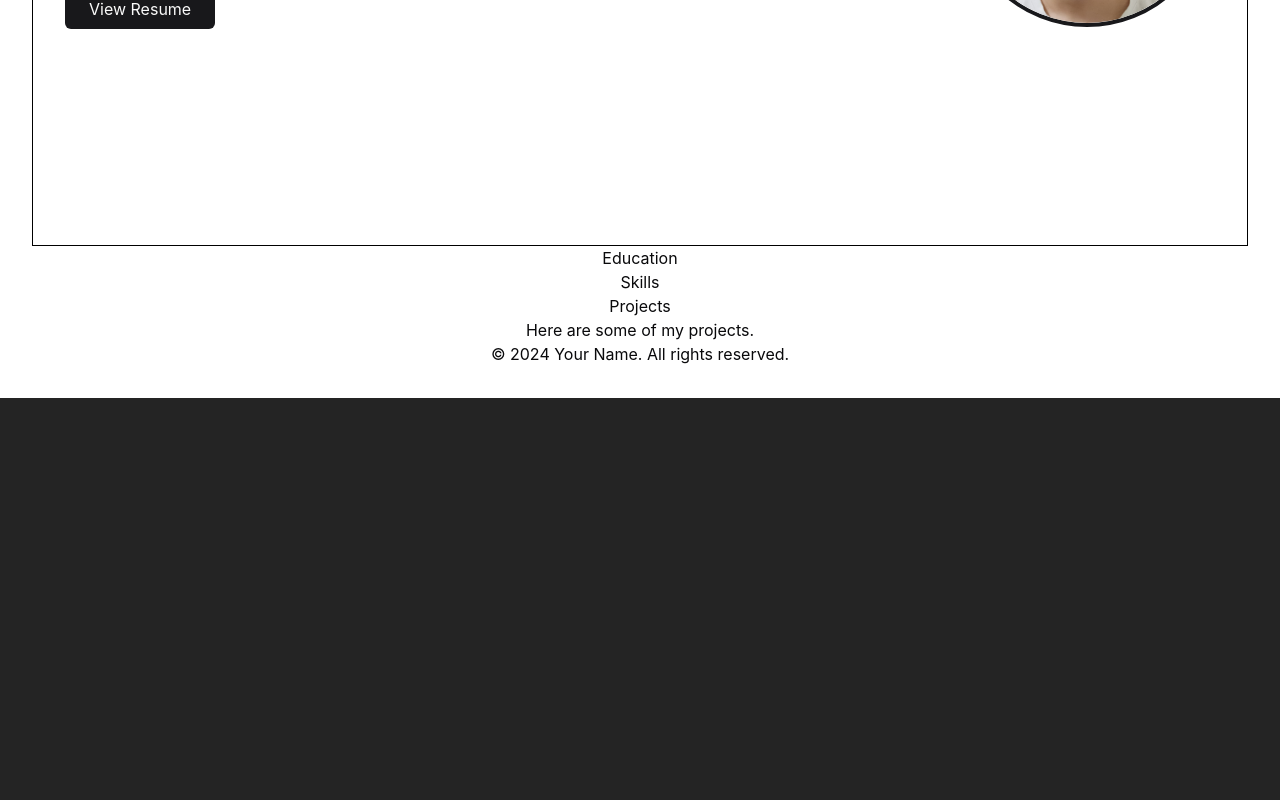
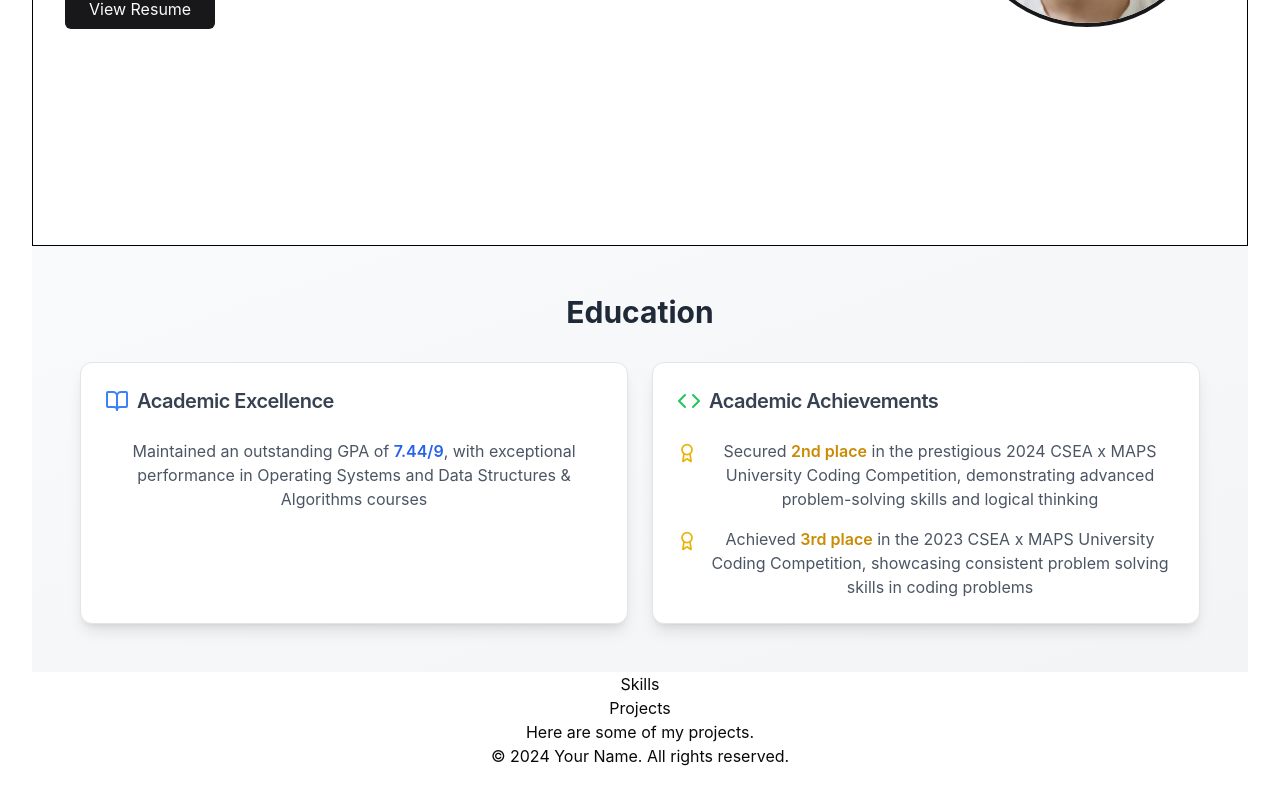
Before and after one commit to Minsukim2827/portfolio-10112024, a React (Vite) app: page / in a window 1280 px wide. Shown: the part 546-1346 px from the top of the page. Before the commit the page ends 944 px from the top, so only its background shows below. Built offline with nearby package versions, Linux system fonts and the light colour scheme.

Commit message:
added education section, added navbar icons

```diff
--- a/src/components/education/education.jsx
+++ b/src/components/education/education.jsx
@@ -1,12 +1,59 @@
 
+import { Award, BookOpen, Code } from "lucide-react"
+import { Card, CardContent, CardHeader, CardTitle } from "@/components/ui/card"
 
-const Education = () => {
-    return (
-        <div>
-            <h2>Education</h2>
+export default function Education() {
+  return (
+    (<section
+      className="py-12 px-4 md:px-8 lg:px-12 bg-gradient-to-br from-gray-50 to-gray-100 dark:from-gray-900 dark:to-gray-800">
+      <div className="max-w-6xl mx-auto">
+        <h2
+          className="text-3xl font-bold text-center mb-8 text-gray-800 dark:text-gray-100">Education</h2>
+        <div className="grid grid-cols-1 md:grid-cols-2 gap-6">
+          <Card
+            className="bg-white dark:bg-gray-800 shadow-lg hover:shadow-xl transition-shadow duration-300">
+            <CardHeader>
+              <CardTitle
+                className="flex items-center text-xl font-semibold text-gray-700 dark:text-gray-200">
+                <BookOpen className="w-6 h-6 mr-2 text-blue-500" />
+                Academic Excellence
+              </CardTitle>
+            </CardHeader>
+            <CardContent>
+              <p className="text-gray-600 dark:text-gray-300">
+                Maintained an outstanding GPA of <span className="font-semibold text-blue-600 dark:text-blue-400">7.44/9</span>, with exceptional performance in Operating Systems and Data Structures & Algorithms courses
+              </p>
+            </CardContent>
+          </Card>
 
+          <Card
+            className="bg-white dark:bg-gray-800 shadow-lg hover:shadow-xl transition-shadow duration-300">
+            <CardHeader>
+              <CardTitle
+                className="flex items-center text-xl font-semibold text-gray-700 dark:text-gray-200">
+                <Code className="w-6 h-6 mr-2 text-green-500" />
+                Academic Achievements
+              </CardTitle>
+            </CardHeader>
+            <CardContent>
+              <ul className="space-y-4">
+                <li className="flex items-start">
+                  <Award className="w-5 h-5 mr-2 text-yellow-500 flex-shrink-0 mt-1" />
+                  <p className="text-gray-600 dark:text-gray-300">
+                    Secured <span className="font-semibold text-yellow-600 dark:text-yellow-400">2nd place</span> in the prestigious 2024 CSEA x MAPS University Coding Competition, demonstrating advanced problem-solving skills and logical thinking
+                  </p>
+                </li>
+                <li className="flex items-start">
+                  <Award className="w-5 h-5 mr-2 text-yellow-500 flex-shrink-0 mt-1" />
+                  <p className="text-gray-600 dark:text-gray-300">
+                    Achieved <span className="font-semibold text-yellow-600 dark:text-yellow-400">3rd place</span> in the 2023 CSEA x MAPS University Coding Competition, showcasing consistent problem solving skills in coding problems
+                  </p>
+                </li>
+              </ul>
+            </CardContent>
+          </Card>
         </div>
-    );
-};
-
-export default Education;
+      </div>
+    </section>)
+  );
+}
--- a/src/components/navbar/_components/navLinks.jsx
+++ b/src/components/navbar/_components/navLinks.jsx
@@ -1,22 +1,28 @@
+import { BadgeInfo, BriefcaseBusiness, ChartColumn, University } from "lucide-react";
+
 export const navLinks = [
   {
     name: "Intro",
     id: "intro",
-    description: "An introduction to Minsu and overview of the portfolio"
+    description: "An introduction to Minsu and overview of the portfolio",
+    icon: <BadgeInfo />
   },
   {
     name: "Education",
     id: "education",
-    description: "Details about Minsu's educational background and qualifications"
+    description: "Details about Minsu's educational background and qualifications",
+    icon: <University />
   },
   {
     name: "Skills",
     id: "skills",
-    description: "A list of Minsu's technical skills and competencies"
+    description: "A list of Minsu's technical skills and competencies",
+    icon: <ChartColumn />
   },
   {
     name: "Projects",
     id: "projects",
-    description: "Showcase of Minsu's notable projects and achievements"
+    description: "Showcase of Minsu's notable projects and achievements",
+    icon: <BriefcaseBusiness />
   },
 ];
--- a/src/components/navbar/_components/navbarUtils.js
+++ b/src/components/navbar/_components/navbarUtils.js
@@ -1,3 +1,5 @@
+
+
 export const scrollToTop = () => {
     window.scrollTo({
       top: 0,
--- a/src/components/navbar/navbar.jsx
+++ b/src/components/navbar/navbar.jsx
@@ -33,9 +33,10 @@ const Navbar = () => {
               <button
                 key={link.name}
                 onClick={() => handleNavClick(link.id)}
-                className="text-foreground hover:text-primary px-3 py-2 rounded-md text-sm font-medium"
+                className="text-foreground hover:text-primary px-3 py-2 rounded-md text-sm font-medium flex items-center"
                 aria-describedby={`${link.id}-description`}
               >
+                <span className="mr-2">{link.icon}</span>
                 {link.name}
                 <span id={`${link.id}-description`} className="sr-only">{link.description}</span>
               </button>
@@ -59,9 +60,10 @@ const Navbar = () => {
                     <button
                       key={link.name}
                       onClick={() => handleNavClick(link.id)}
-                      className="text-foreground hover:text-primary px-3 py-2 rounded-md text-sm font-medium"
+                      className="text-foreground hover:text-primary px-3 py-2 rounded-md text-sm font-medium flex items-center"
                       aria-describedby={`mobile-${link.id}-description`}
                     >
+                      <span className="mr-2">{link.icon}</span>
                       {link.name}
                       <span id={`mobile-${link.id}-description`} className="sr-only">{link.description}</span>
                     </button>
--- /dev/null
+++ b/src/components/ui/card.jsx
@@ -0,0 +1,50 @@
+import * as React from "react"
+
+import { cn } from "@/lib/utils"
+
+const Card = React.forwardRef(({ className, ...props }, ref) => (
+  <div
+    ref={ref}
+    className={cn("rounded-xl border bg-card text-card-foreground shadow", className)}
+    {...props} />
+))
+Card.displayName = "Card"
+
+const CardHeader = React.forwardRef(({ className, ...props }, ref) => (
+  <div
+    ref={ref}
+    className={cn("flex flex-col space-y-1.5 p-6", className)}
+    {...props} />
+))
+CardHeader.displayName = "CardHeader"
+
+const CardTitle = React.forwardRef(({ className, ...props }, ref) => (
+  <h3
+    ref={ref}
+    className={cn("font-semibold leading-none tracking-tight", className)}
+    {...props} />
+))
+CardTitle.displayName = "CardTitle"
+
+const CardDescription = React.forwardRef(({ className, ...props }, ref) => (
+  <p
+    ref={ref}
+    className={cn("text-sm text-muted-foreground", className)}
+    {...props} />
+))
+CardDescription.displayName = "CardDescription"
+
+const CardContent = React.forwardRef(({ className, ...props }, ref) => (
+  <div ref={ref} className={cn("p-6 pt-0", className)} {...props} />
+))
+CardContent.displayName = "CardContent"
+
+const CardFooter = React.forwardRef(({ className, ...props }, ref) => (
+  <div
+    ref={ref}
+    className={cn("flex items-center p-6 pt-0", className)}
+    {...props} />
+))
+CardFooter.displayName = "CardFooter"
+
+export { Card, CardHeader, CardFooter, CardTitle, CardDescription, CardContent }
```
